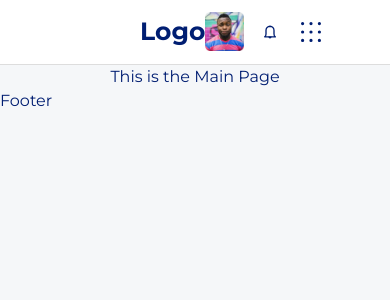
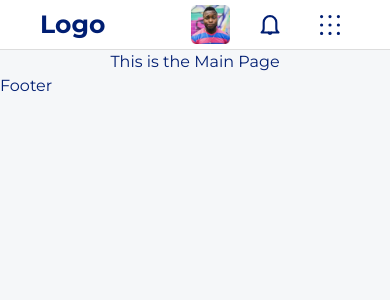
Before and after one commit to legranddonfack/next-starter, a Next.js app: page / in a window 390 px wide. Shown: the top 300 px of the page. Built offline with nearby package versions, Linux system fonts and the light colour scheme.

Commit message:
Responsive attributes for header

```diff
--- a/styles/globals.css
+++ b/styles/globals.css
@@ -38,7 +38,7 @@ html {
 }
 
 .header {
-  @apply bg-white px-[140px] h-[65px] flex items-center w-screen;
+  @apply bg-white px-[40px] md:lg:xl:px-[140px] h-[50px] md:lg:xl:h-[65px] flex items-center w-screen;
   border-bottom: 0.5px solid #DDDDDD;
 }
 
```
